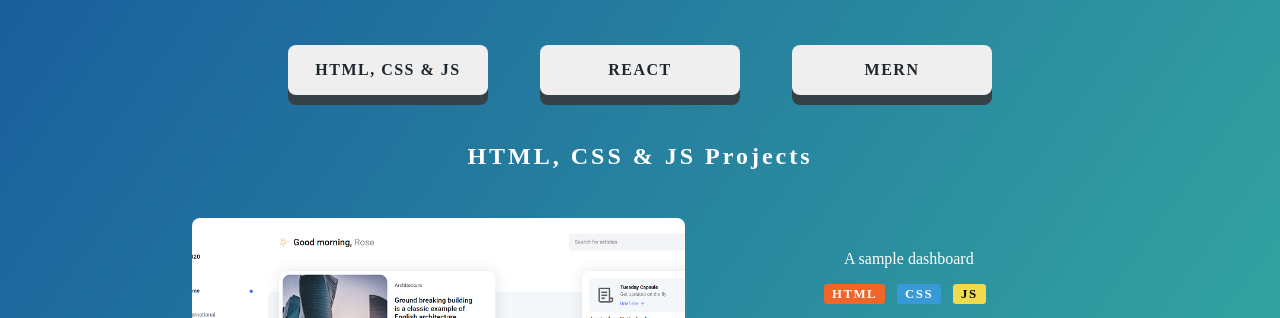
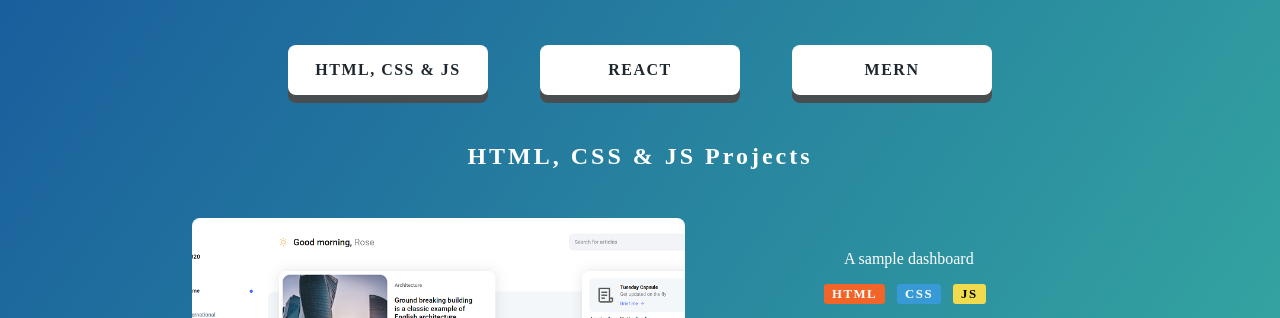
Before and after one commit to theshivamverma/Portfolio, a plain HTML site: page index.html in a window 1280 px wide. Shown: the part 1738-2056 px from the top of the page. Drawn offline with nearby package versions, Linux system fonts and the light colour scheme.

Commit message:
button change

```diff
--- a/style.css
+++ b/style.css
@@ -277,13 +277,13 @@ nav.active > .brand{
     letter-spacing: 1.5px;
     cursor: pointer;
     outline: none;
-    background-color: #efefef;
-    box-shadow: 0 10px 0 0 #364047;
+    background-color: #fff;
+    box-shadow: 0 8px 0 0 #484d50;
 }
 
 .category-btn:active{
     position: relative;
-    top: 10px;
+    top: 8px;
     box-shadow: none;
 }
 
```
